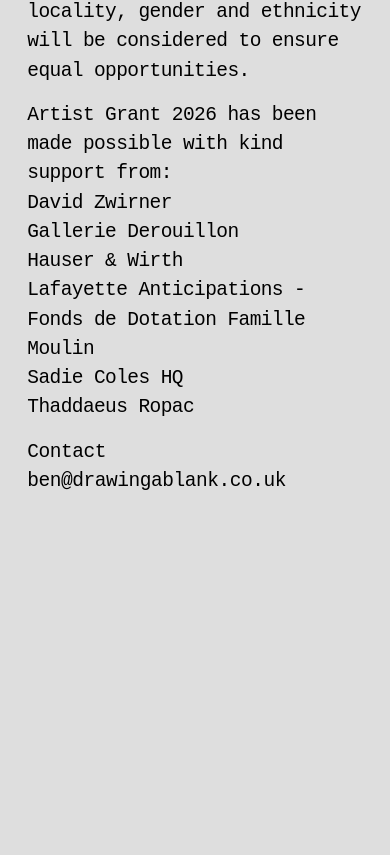
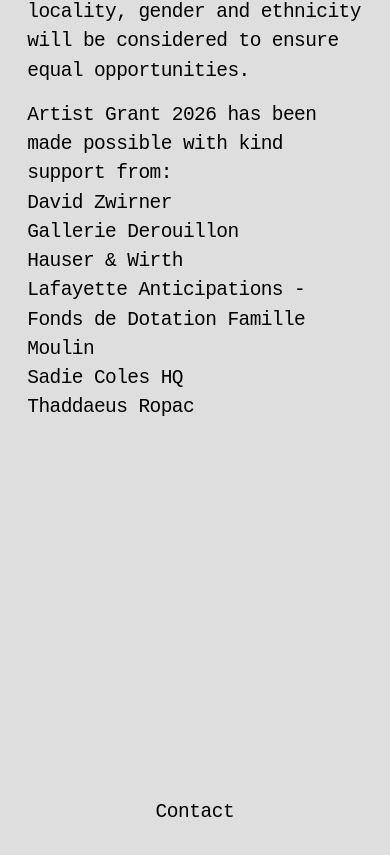
Before and after one commit to benbroomewebsite/artistgrant, a Next.js app: page / in a window 390 px wide. Shown: the part 1564-2419 px from the top of the page. Before the commit the page ends 2120 px from the top, so only its background shows below. Built offline with nearby package versions, Linux system fonts and the light colour scheme.

Commit message:
feat: update site-footer styles and footer content layout

```diff
--- a/app/globals.css
+++ b/app/globals.css
@@ -178,8 +178,7 @@
 .content-column { width: 65.44%; margin: 52.8px auto 0; padding: 0; font-size: 1.3575vw; line-height: 1.5; letter-spacing: -0.03em; }
 .content-column p { margin: 0 0 15px; }
 .content-column a { text-underline-offset: 0.16em; }
-.site-footer { width: 65.44%; box-sizing: border-box; margin: 0 auto; padding: 0 0 60px; font-size: 1.3575vw; line-height: 1.5; }
-.site-footer h2 { margin: 0; font-size: inherit; font-weight: 400; }
+.site-footer { width: 100%; box-sizing: border-box; margin: 0; padding: 520px 0 60px; text-align: center; font-size: 1.3575vw; line-height: 1.5; }
 .site-footer a { text-underline-offset: 0.16em; }
 @media (max-width: 640px) {
   .site-header { height: 120px; }
@@ -187,5 +186,5 @@
   .site-header, .content-column, .site-footer { font-size: 5vw; }
   .nav-list { gap: 16px; flex-wrap: wrap; font-size: 5vw; }
   .content-column { width: 86%; margin-top: 38px; }
-  .site-footer { width: 86%; }
+  .site-footer { padding-top: 360px; }
 }
--- a/app/page.tsx
+++ b/app/page.tsx
@@ -33,8 +33,7 @@ export default function Page() {
       </article>
 
       <footer className="site-footer">
-        <h2>Contact</h2>
-        <a href="mailto:ben@drawingablank.co.uk">ben@drawingablank.co.uk</a>
+        <a href="mailto:ben@drawingablank.co.uk">Contact</a>
       </footer>
     </main>
   )
```
